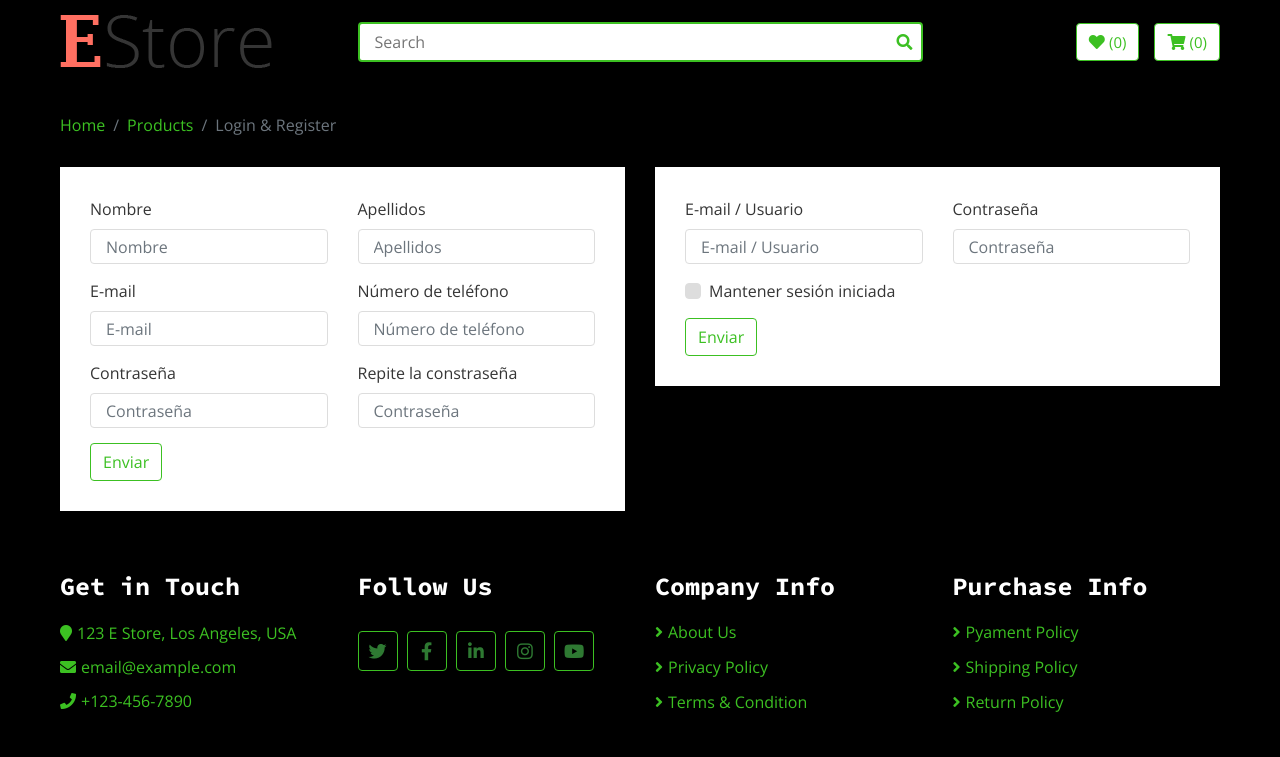
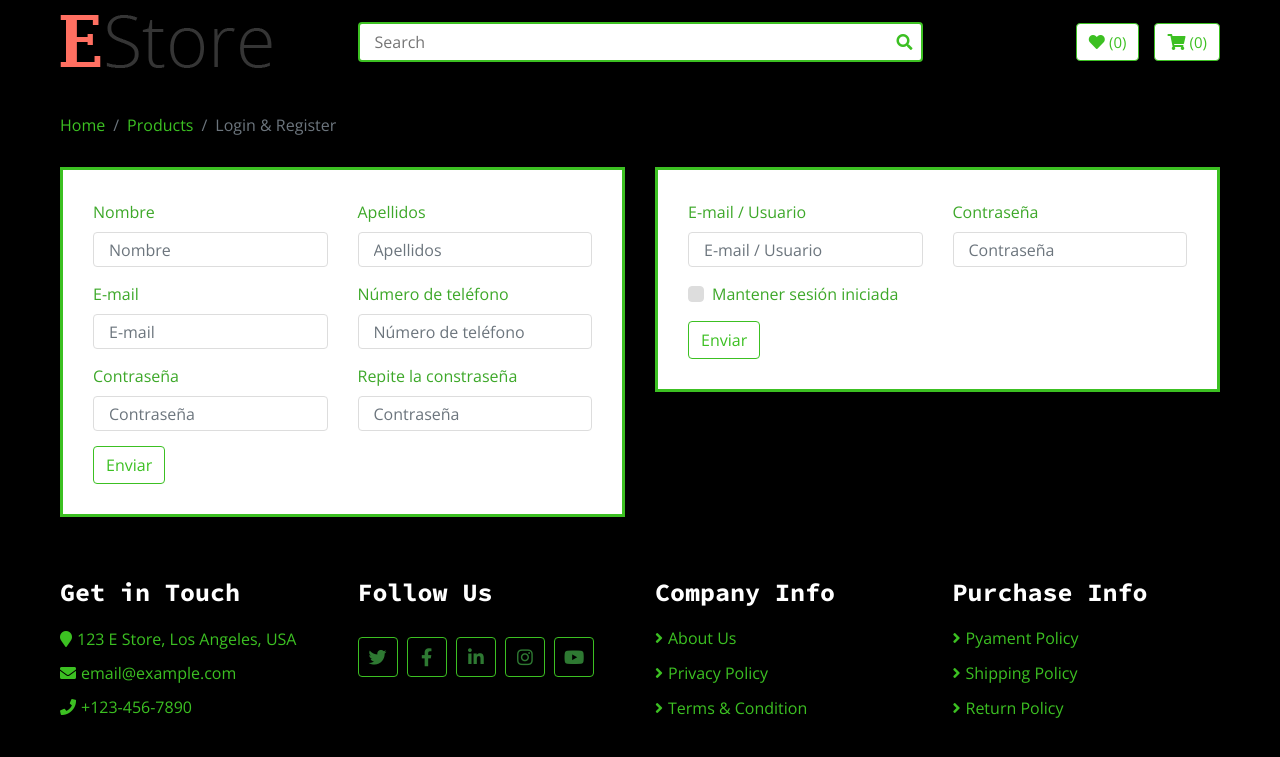
Before and after one commit to cathe-b45/TopGames, a PHP site: page /login.html in a window 1280 px wide. Shown: the part 64-821 px from the top of the page. Run offline with PHP 8.4, Linux system fonts and the light colour scheme; some libraries are stand-ins or nearby versions.

Commit message:
cambios
cambios

```diff
--- a/Proyecto/css/style.css
+++ b/Proyecto/css/style.css
@@ -2209,6 +2209,8 @@ h2 {
     padding: 30px;
     background: #ffffff;
     margin-bottom: 30px;
+    border: solid 3px #3cc022;
+    color: #3da829;
 }
 
 
--- a/Proyecto/index.html
+++ b/Proyecto/index.html
@@ -71,7 +71,7 @@
                             <div class="nav-item dropdown">
                                 <a href="#" class="nav-link dropdown-toggle" data-toggle="dropdown">User Account</a>
                                 <div class="dropdown-menu">
-                                    <a href="#" class="dropdown-item">Login</a>
+                                    <a href="login.html" class="dropdown-item">Login</a>
                                     <a href="#" class="dropdown-item">Register</a>
                                 </div>
                             </div>
```
